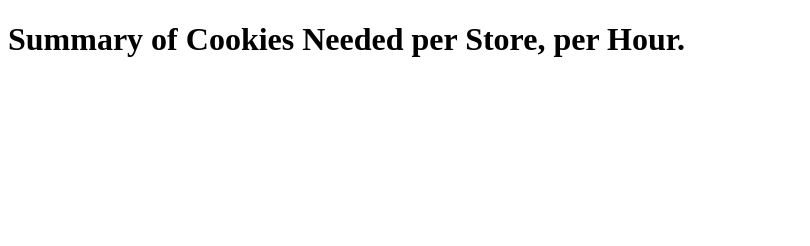
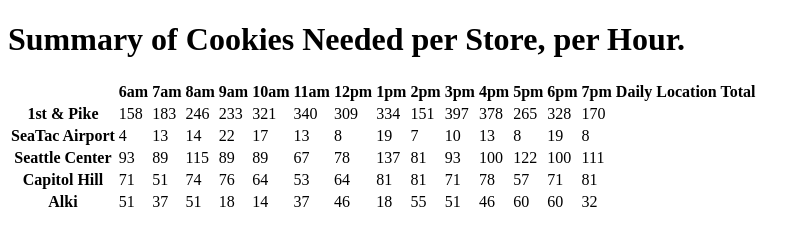
Before and after one commit to mshinners/cookie-stand, a plain HTML site: page sales.html in a window 1280 px wide. Shown: the whole page, without its empty margins (0-810 px from the left). Drawn offline with Linux system fonts and the light colour scheme.

Commit message:
Got table working 80%. Needs Totals both ways and a footer. Part 2

```diff
--- a/app.js
+++ b/app.js
@@ -9,81 +9,72 @@
   this.maxHourlyCust = maxHourlyCust;
   this.avgDailyCustomersHr = function() {
     return Math.floor(Math.random() * (this.maxHourlyCust - this.minHourlyCust) + this.minHourlyCust);
-  };
+  },
   this.avgCookiesPerSale = avgCookiesPerSale;
   this.hourlyCookiesSold = [];
   this.hourlyCookiesSoldRate = function() {
     for (var i = 0; i < 14; i++) {
       var product = this.avgCookiesPerSale * this.avgDailyCustomersHr();
       this.hourlyCookiesSold.push(Math.round(product));
+    }
+  },
+  this.render = function() {
+    this.hourlyCookiesSoldRate();
+    var newTableData = document.getElementsByTagName('table')[0];
+    var row = document.createElement('tr');
+    newTableData.appendChild(row);
+    var tableData = document.createElement('th');
+    tableData.innerText = this.location;
+    row.appendChild(tableData);
+    for (var i = 0; i < this.hourlyCookiesSold.length; i++) {
+      var hourlySales = document.createElement('td');
+      hourlySales.innerText = this.hourlyCookiesSold[i];
+      row.appendChild(hourlySales);
     };
+    var totalHead = document.createElement('SalesReport');
+    totalHead.innerText = ('');
+    row.appendChild(totalHead);
   };
-  // this.goToSales = function() {
-  //   var stores = document.getElementById('SalesReport');
-  //   var storeLocationName = document.createElement('h2');
-  //   storeLocationName.innerText = this.location;
-  //   var totalsNum1 = document.getElementById('SalesReport');
-  //   this.hourlyCookiesSoldRate();
-  //   stores.appendChild(storeLocationName);
-  //   for (var i = 0; i < hoursOfOperation.length; i++) {
-  //     var newLi = document.createElement('li');
-  //     newLi.innerText = hoursOfOperation[i] + ': ' + this.hourlyCookiesSold[i] + ' cookies sold.';
-  //     SalesReport.appendChild(newLi);
 
-  var Totals1 = 0;
-  for (var i = 0; i < this.hourlyCookiesSold.length; i++) {
-    Totals1 = Totals1 + this.hourlyCookiesSold[i];
-  }
-  // var TotalLi = document.createElement('li');
-  // TotalLi.innerText = 'Total: ' + Totals1 + ' cookies sold.'; stores.appendChild(TotalLi);
-  //  };
+  // var Totals1 = 0;
+  // for (var i = 0; i < this.hourlyCookiesSold.length; i++) {
+  //   Totals1 = Totals1 + this.hourlyCookiesSold[i];
+  // }
+
   storeLocations.push(this);
-  //};
 
-  var firstPike = new CookieStore('1st & Pike', 23, 65, 6.3);
-  var seaTacAirport = new CookieStore('SeaTac Airport', 3, 24, 1.2);
-  var seattleCenter = new CookieStore('Seattle Center', 11, 38, 3.7);
-  var CapitolHill = new CookieStore('Capitol Hill', 20, 38, 2.3);
-  var alki = new CookieStore('Alki',2, 16, 4.6);
+  // for (var i = 0; i < storeLocations.length; i++) {
+  //   storeLocations[i].SalesReport();
+  // }
+}
+//Table Header
+function tableHeader() {
+  var headerTop = document.getElementById('tableArea');
+  var tableTop = document.createElement('table');
+  headerTop.appendChild(tableTop);
+  var row = document.createElement('tr');
+  tableTop.appendChild(row);
+  var tableData = document.createElement('th');
+  row.appendChild(tableData);
+  for (var i = 0; i < hoursOfOperation.length; i++) {
+    var hourHead = document.createElement('th');
+    hourHead.innerText = hoursOfOperation[i];
+    row.appendChild(hourHead);
+  };
+  var totalHead = document.createElement('th');
+  totalHead.innerText = ('Daily Location Total');
+  row.appendChild(totalHead);
+};
 
-  for (var i = 0; i < storeLocations.length; i++) {
-    storeLocations[i].SalesReport();
-  }
-  function createTable() {
-    var createTable = document.getElementsByID('Table');
-    var dataArray = [];
-    for (var i = 0; i < dataarray.length; i++) {
-      var row = document.createElement('TR');
-      for (var j = 0; j < hoursOfOperation.length; j++) {
-        var td = document.createElement('TD');
-        td.innerText = dataArray[i].hourlyCookiesSoldRate[j];
-        row.appendChild(td);
-      }
-      table.appendChild(row);
-    }
-  }
-}
-createTable();
-//
-// var createTable = function() {
-//   for (var i = 0; i < storeLocations.length; i++) {
-//     storeLocations[i].document.createElement('TR');
-// var tr = document.createElement('TR');
-//             tableBody.appendChild(tr);
-//             for (i = 0; i < heading.length; i++) {
-//                 var th = document.createElement('TH')
-//                 th.appendChild(document.createTextNode(heading[i]));
-//                 tr.appendChild(th);
-//
-// for (i = 0; i < storelocations.length; i++) {
-//   var tr = document.createElement('TR');
-//   for (j = 0; j < storelocations[i].length; j++) {
-//     var td = document.createElement('TD');
-//     td.appendChild(document.createTextNode(stock[i][j]));
-//     tr.appendChild(td);
-//   }
-//   tableBody.appendChild(tr);
-// }
-// document.createTable
+var firstPike = new CookieStore('1st & Pike', 23, 65, 6.3);
+var seaTacAirport = new CookieStore('SeaTac Airport', 3, 24, 1.2);
+var seattleCenter = new CookieStore('Seattle Center', 11, 38, 3.7);
+var capitolHill = new CookieStore('Capitol Hill', 20, 38, 2.3);
+var alki = new CookieStore('Alki',2, 16, 4.6);
 
-// createTable();
+tableHeader();
+firstPike.render();
+seaTacAirport.render();
+seattleCenter.render();
+capitolHill.render();
+alki.render();
--- a/sales.html
+++ b/sales.html
@@ -6,8 +6,11 @@
   </head>
   <body>
 <h1>Summary of Cookies Needed per Store, per Hour.</h1>
-  <section id='SalesReport'>
+<section id='tableArea'>
+
 </section>
+  <table id='SalesReport'>
+</table>
   </body>
   <script src="app.js" type="text/javascript" >
   </script>
--- a/style.css
+++ b/style.css
@@ -14,6 +14,20 @@
 }
 
 img {
+
+}
+section {
+  border: thin, solid, black;
+  border-collapse: collapse;
+}
+
+table tr{
+      border: thin, solid, black;
+        border-collapse: collapse;
+}
+
+tr {
+  border: thin, solid, black;
 
 }
 
```
